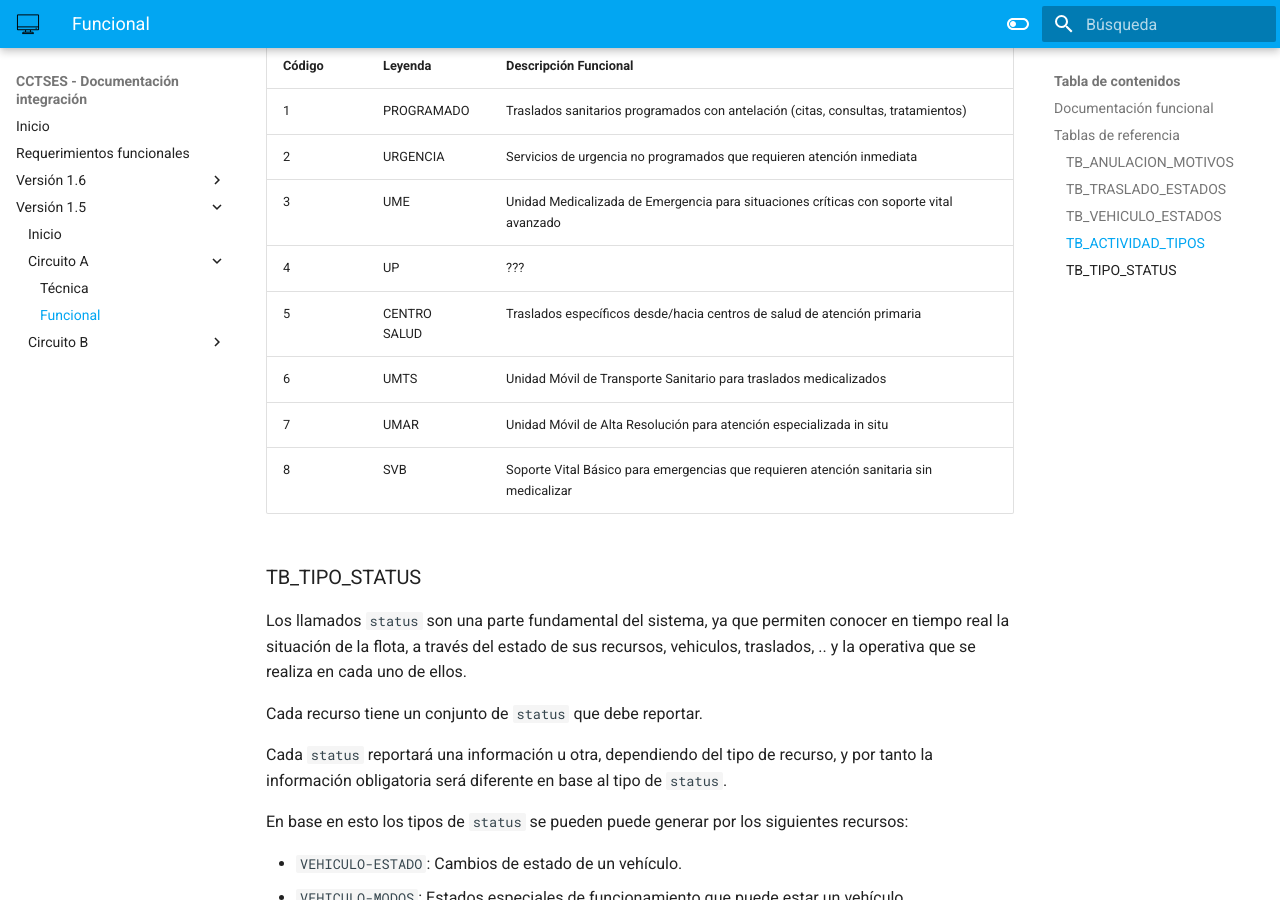
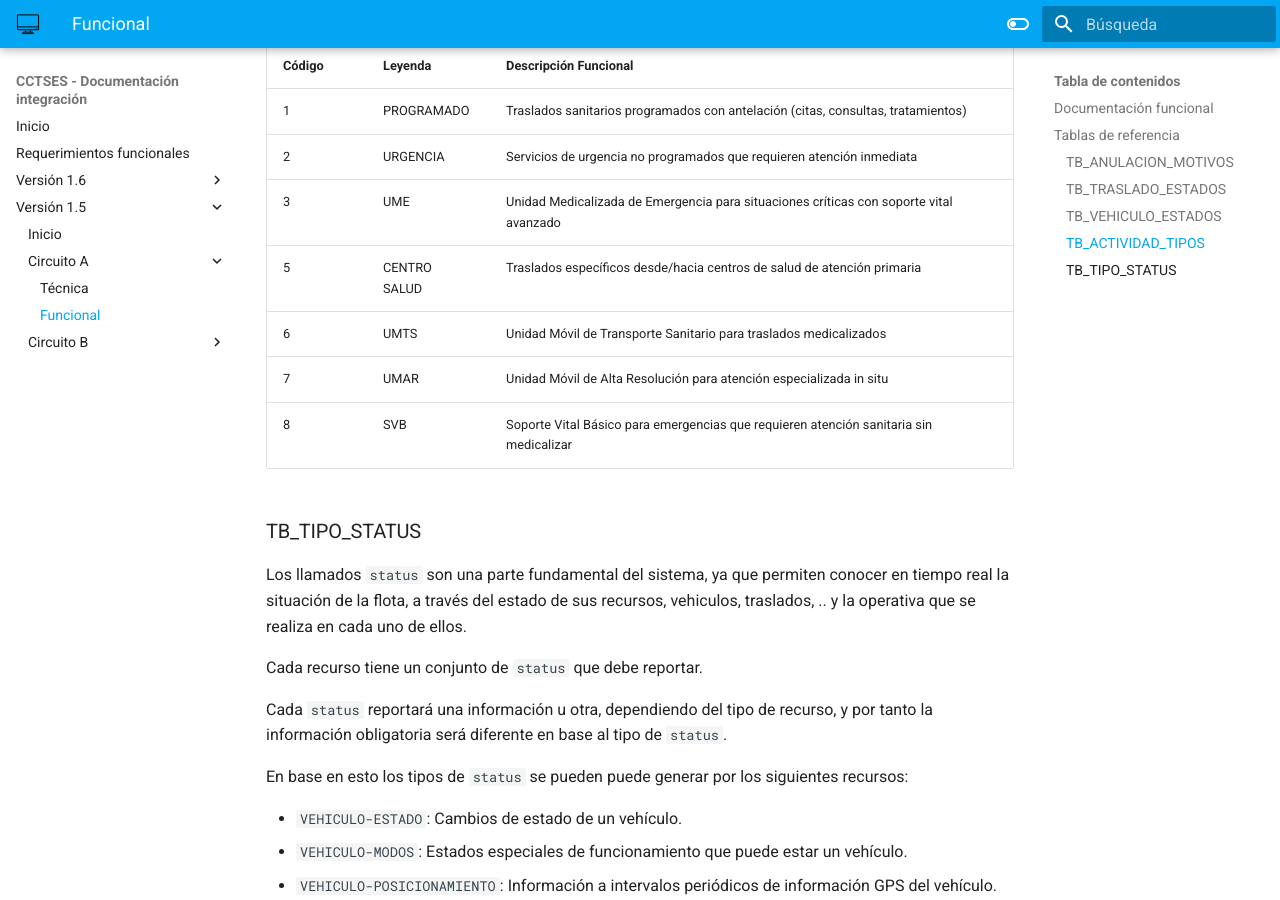
Before and after one commit to phevositc/cctses_integra, an MkDocs documentation site: the page built from docs/versions/1.5/CircuitoA/CircuitoA-doc_funcional.md, in a window 1280 px wide and 900 px high, scrolled down 5763 px. Built offline with MkDocs 1.6.1 and Material for MkDocs 9.7.7, drawn with Linux system fonts in a browser that asks for light colours.

Commit message:
Remove placeholder for activity type in Circuito A documentation

```diff
--- a/docs/versions/1.5/CircuitoA/CircuitoA-doc_funcional.md
+++ b/docs/versions/1.5/CircuitoA/CircuitoA-doc_funcional.md
@@ -140,7 +140,6 @@ Esta tabla recoge los tipos de actividades que son objeto de integración.
 | 1      | PROGRAMADO    | Traslados sanitarios programados con antelación (citas, consultas, tratamientos)       |
 | 2      | URGENCIA      | Servicios de urgencia no programados que requieren atención inmediata                  |
 | 3      | UME           | Unidad Medicalizada de Emergencia para situaciones críticas con soporte vital avanzado |
-| 4      | UP            | ???                                                                                    |
 | 5      | CENTRO SALUD  | Traslados específicos desde/hacia centros de salud de atención primaria                |
 | 6      | UMTS          | Unidad Móvil de Transporte Sanitario para traslados medicalizados                      |
 | 7      | UMAR          | Unidad Móvil de Alta Resolución para atención especializada in situ                    |
```
